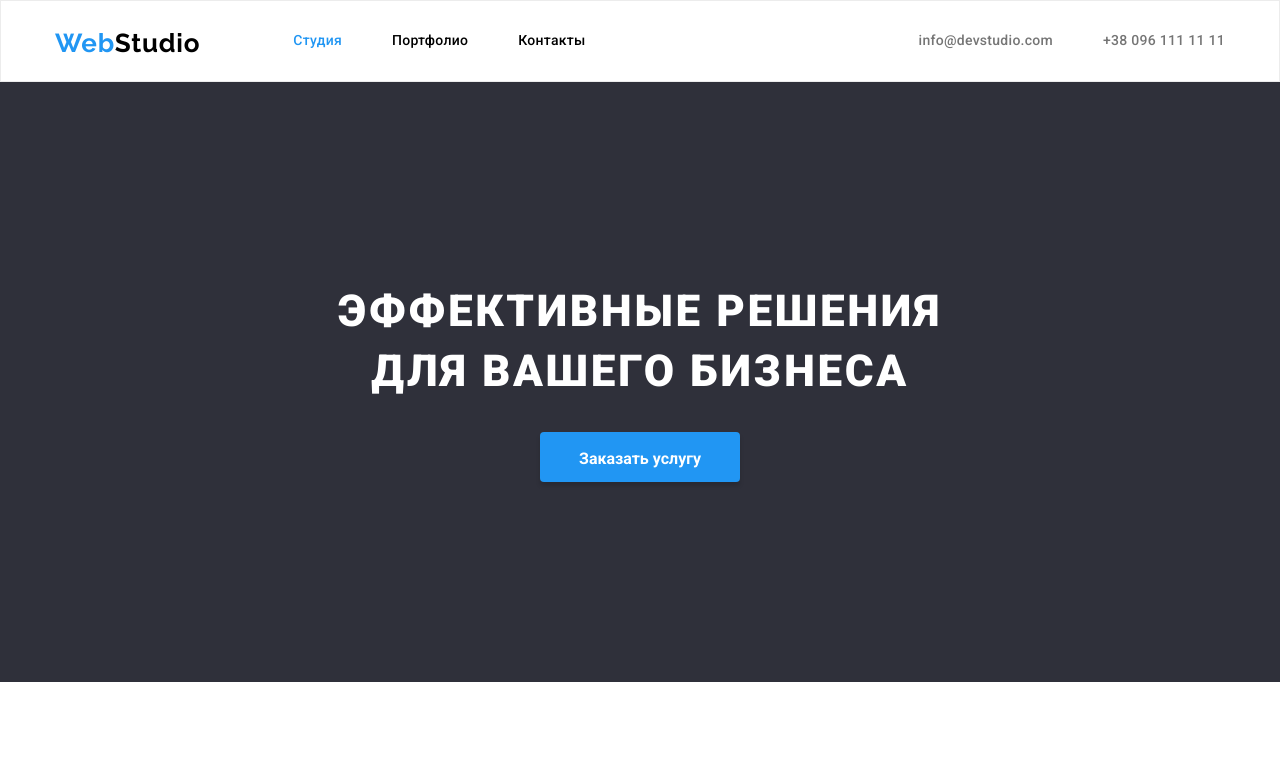
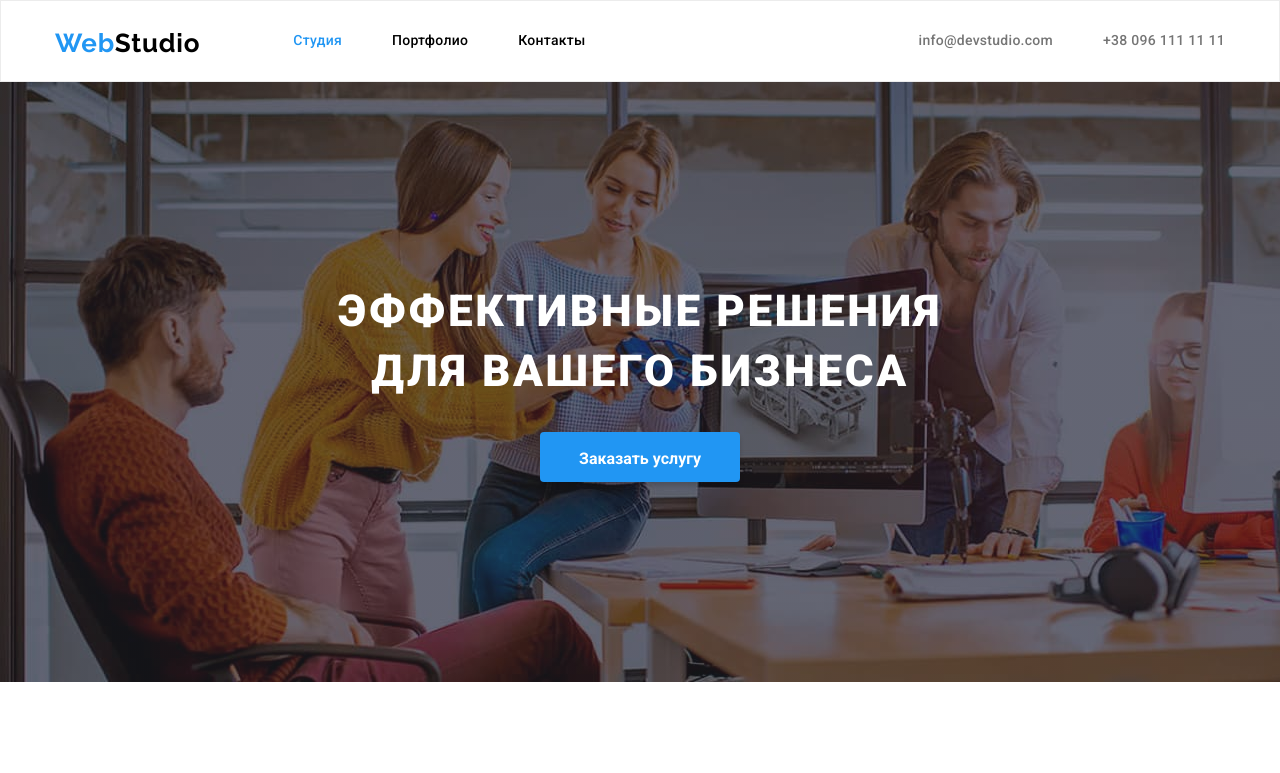
Before and after one commit to TheHoustonJr/goit-markup-hw-04, a plain HTML site: page index.html in a window 1280 px wide. Shown: the top 773 px of the page. Drawn offline with nearby package versions, Linux system fonts and the light colour scheme.

Commit message:
hw04-new

```diff
--- a/css/styles.css
+++ b/css/styles.css
@@ -162,6 +162,11 @@ body {
   text-align: center;
   padding-top: 200px;
   padding-bottom: 280px;
+  background-image: linear-gradient(
+      rgba(47, 48, 58, 0.4),
+      rgba(47, 48, 58, 0.4)
+    ),
+    url(../images/background.jpg);
 }
 
 .hero-main {
```
